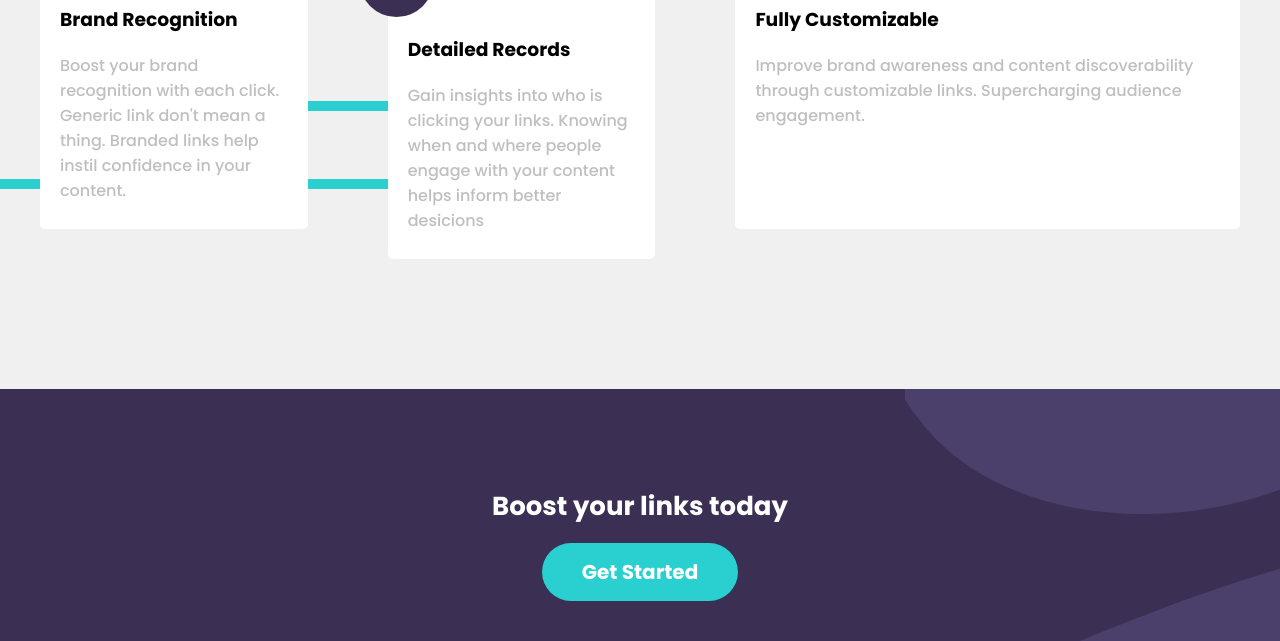
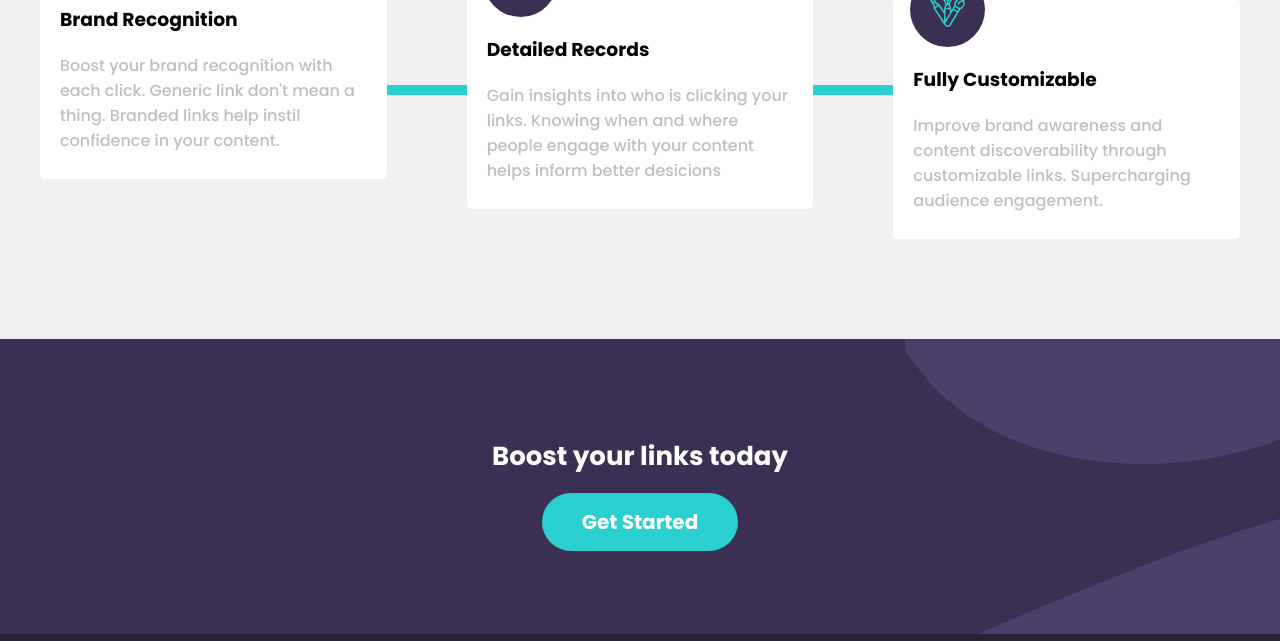
Before and after one commit to digitalents-academy/url-shortening-api, a plain HTML site: page index.html in a window 1280 px wide. Shown: the part 1565-2206 px from the top of the page. Drawn offline with Linux system fonts and the light colour scheme.

Commit message:
correction-boxes

```diff
--- a/styles.css
+++ b/styles.css
@@ -371,6 +371,9 @@ footer .social-media-icons {
         font-size:19px;
         align-items: center;
     }
+    .nav-bar h3:hover,  .nav-bar h4:hover {
+      color:black;
+    }
 
     .sign-up {
         display:flex;
@@ -482,7 +485,7 @@ footer .social-media-icons {
     text-align: center;
   }
   .circle {
-    margin-left: -250px;
+    margin-right: 73%;
   }
 
   .three-boxes {
@@ -503,24 +506,35 @@ footer .social-media-icons {
   .box1 {
     position: relative;
     width: 40%;
+    gap: 20px;
   }
 
   .box2 {
     position: relative;
     top: 30px;
     width: 40%;
+    gap: 20px;
   }
 
-  hr {
+  .box2 hr {
     position: absolute;
-    width: 150%;
+    width: 180%;
     height: 10px;
-    left: -107%;
-    top: 80%;
+    left: -29%;
+    top: 90%;
     z-index: -1;
 
   }
+  .box3 {
+    position: relative;
+    top: 60px;
+    width: 40%;
+    gap: 20px;
+  }
 
+  .box3 hr{
+    display:none;
+  }
 
   footer {
     margin-top: -5px;
```
